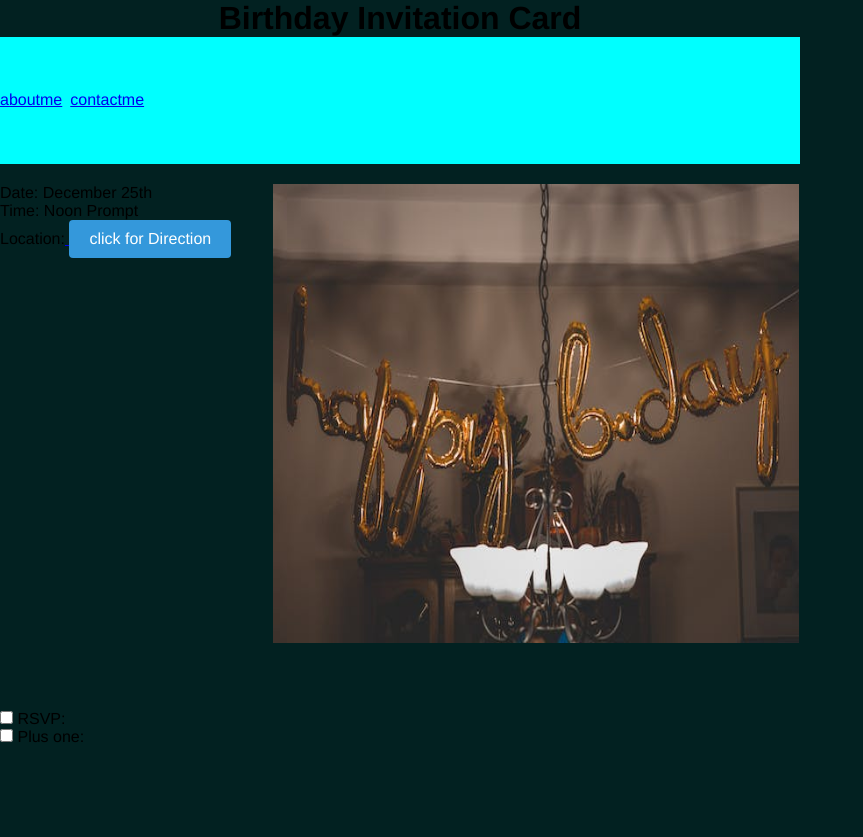
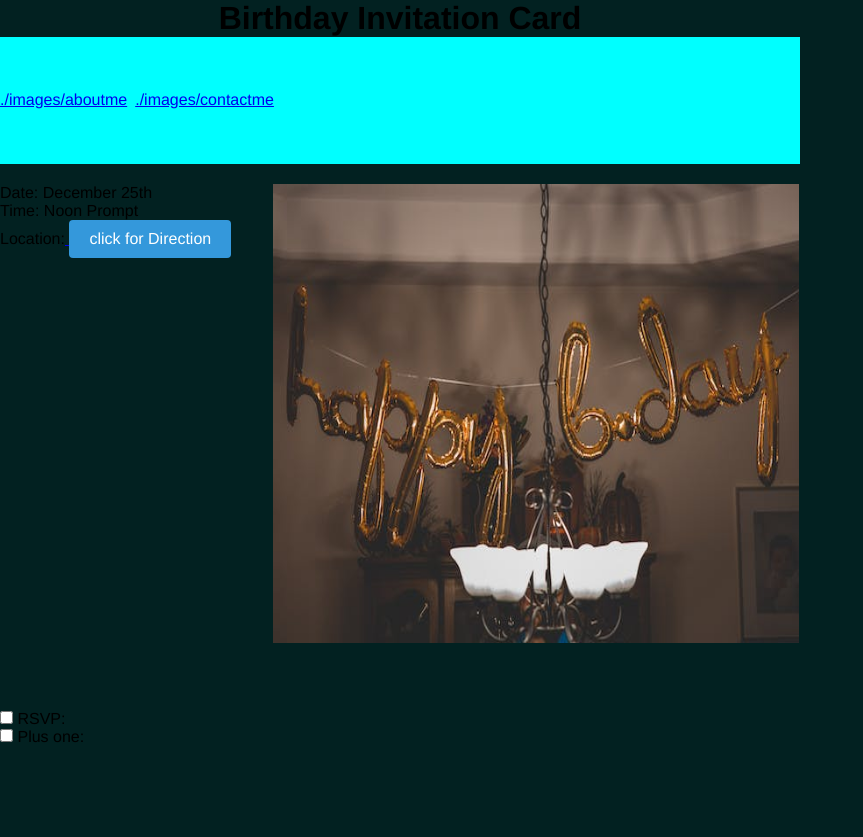
Before and after one commit to NwaMazi/HTML-stuff, a plain HTML site: page index.html in a window 1280 px wide. Shown: the whole page, without its empty margins (0-863 px from the left). Drawn offline with Linux system fonts and the light colour scheme; files that its build step writes are made by us from their sources.

Commit message:
Update index.html

```diff
--- a/index.html
+++ b/index.html
@@ -10,8 +10,8 @@
     <h1>Birthday Invitation Card</h1>
     <div class="container">
         <div class="nav">
-            <div><a href="aboutme.html">aboutme</a></div>
-            <div><a href="contactme.html">contactme</a></div>
+            <div><a href="aboutme.html">./images/aboutme</a></div>
+            <div><a href="contactme.html">./images/contactme</a></div>
         </div>
         <div class="subinfo"><img src="./images/HDB.jpeg" height="459" width="526" alt="birthday card" /></div>
         <div class="subinfo1">
```
